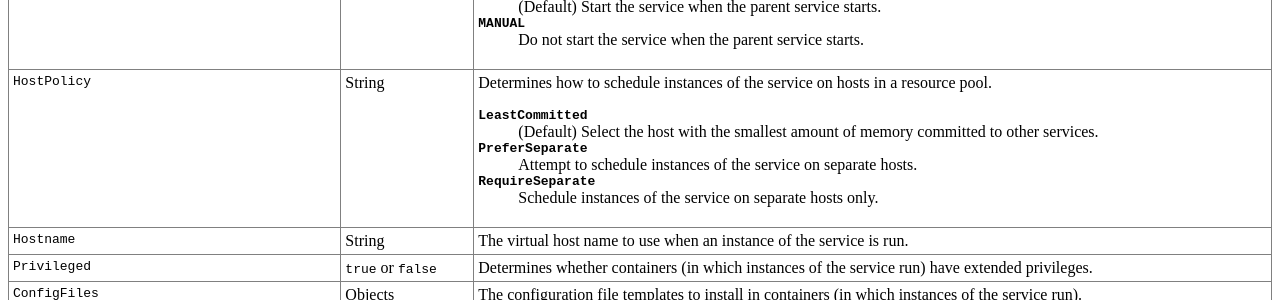
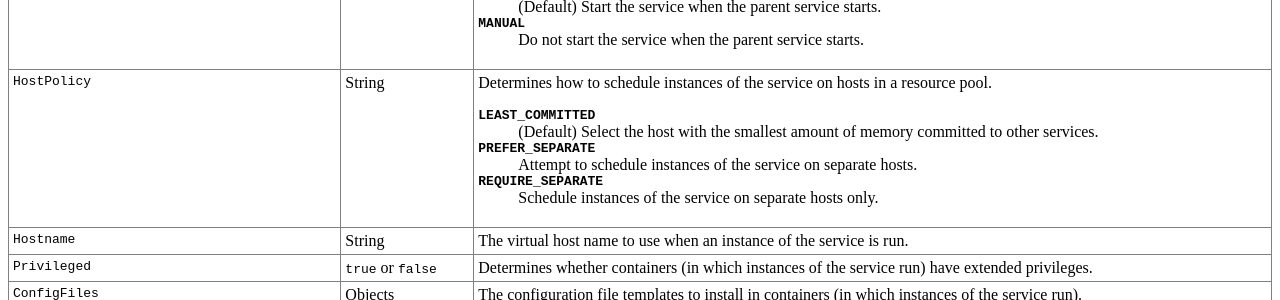
Before and after one commit to control-center/zenoss.io, a Jekyll site: the page docs/topics/svcdef-object.html, which Jekyll copies as it is, in a window 1280 px wide. Shown: the part 523-823 px from the top of the page. Built offline with Jekyll 4.4.1, drawn with Linux system fonts in a browser that asks for light colours; Markdown is read by kramdown in place of the engine named in the settings.

Commit message:
Update svcdef-object.html

```diff
--- a/docs/topics/svcdef-object.html
+++ b/docs/topics/svcdef-object.html
@@ -172,20 +172,20 @@
 
             <td class="entry" valign="top" width="63.1578947368421%" headers="d6129e58 ">Determines how to schedule instances of the service on hosts in a resource pool. <dl class="dl">
 
-                    <dt class="dt dlterm"><samp class="ph codeph">LeastCommitted</samp></dt>
+                    <dt class="dt dlterm"><samp class="ph codeph">LEAST_COMMITTED</samp></dt>
 
                     <dd class="dd">(Default) Select the host with the smallest amount of memory committed to
                       other services.</dd>
 
 
 
-                    <dt class="dt dlterm"><samp class="ph codeph">PreferSeparate</samp></dt>
+                    <dt class="dt dlterm"><samp class="ph codeph">PREFER_SEPARATE</samp></dt>
 
                     <dd class="dd">Attempt to schedule instances of the service on separate hosts.</dd>
 
 
 
-                    <dt class="dt dlterm"><samp class="ph codeph">RequireSeparate</samp></dt>
+                    <dt class="dt dlterm"><samp class="ph codeph">REQUIRE_SEPARATE</samp></dt>
 
                     <dd class="dd">Schedule instances of the service on separate hosts only.</dd>
 
```
